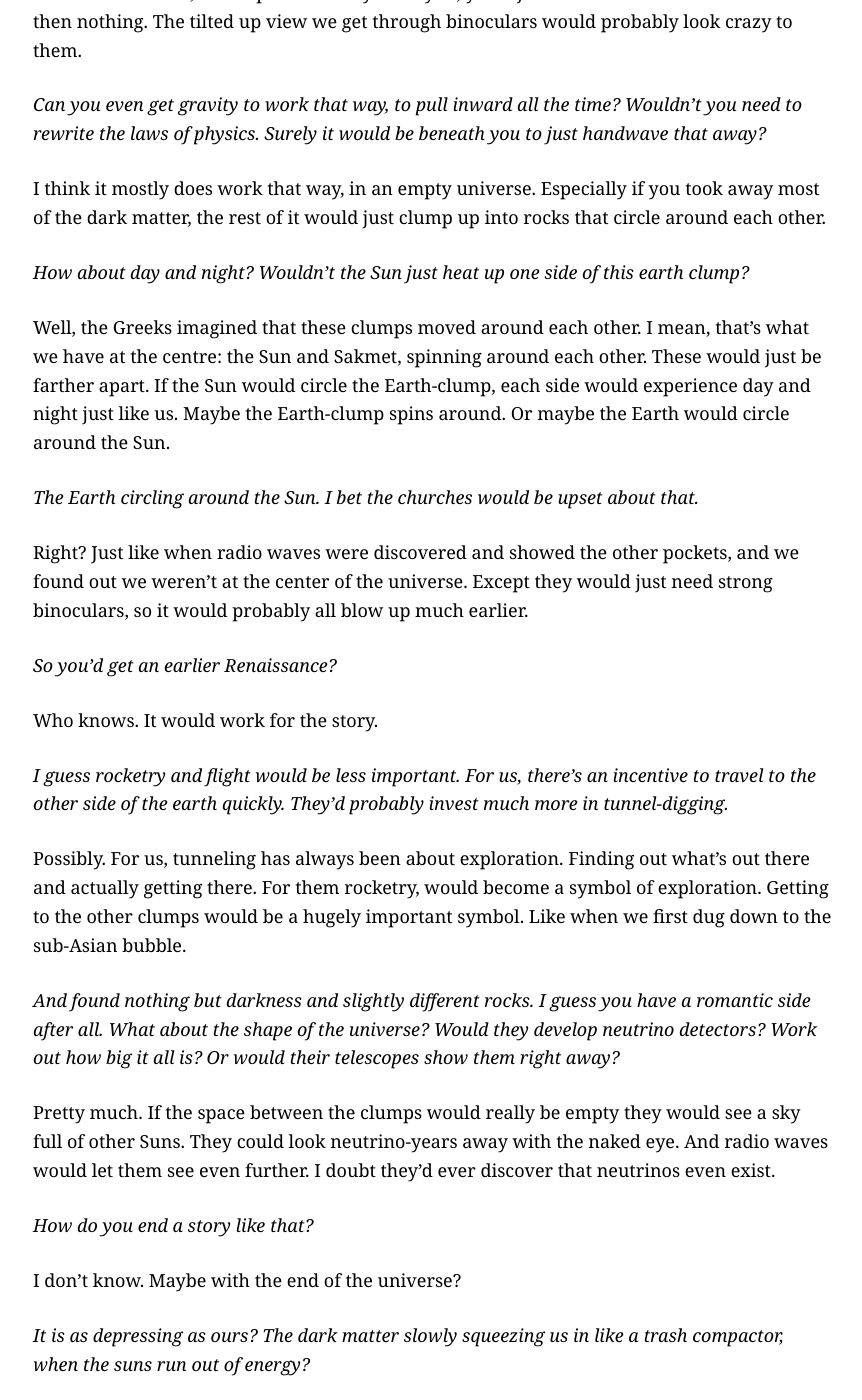
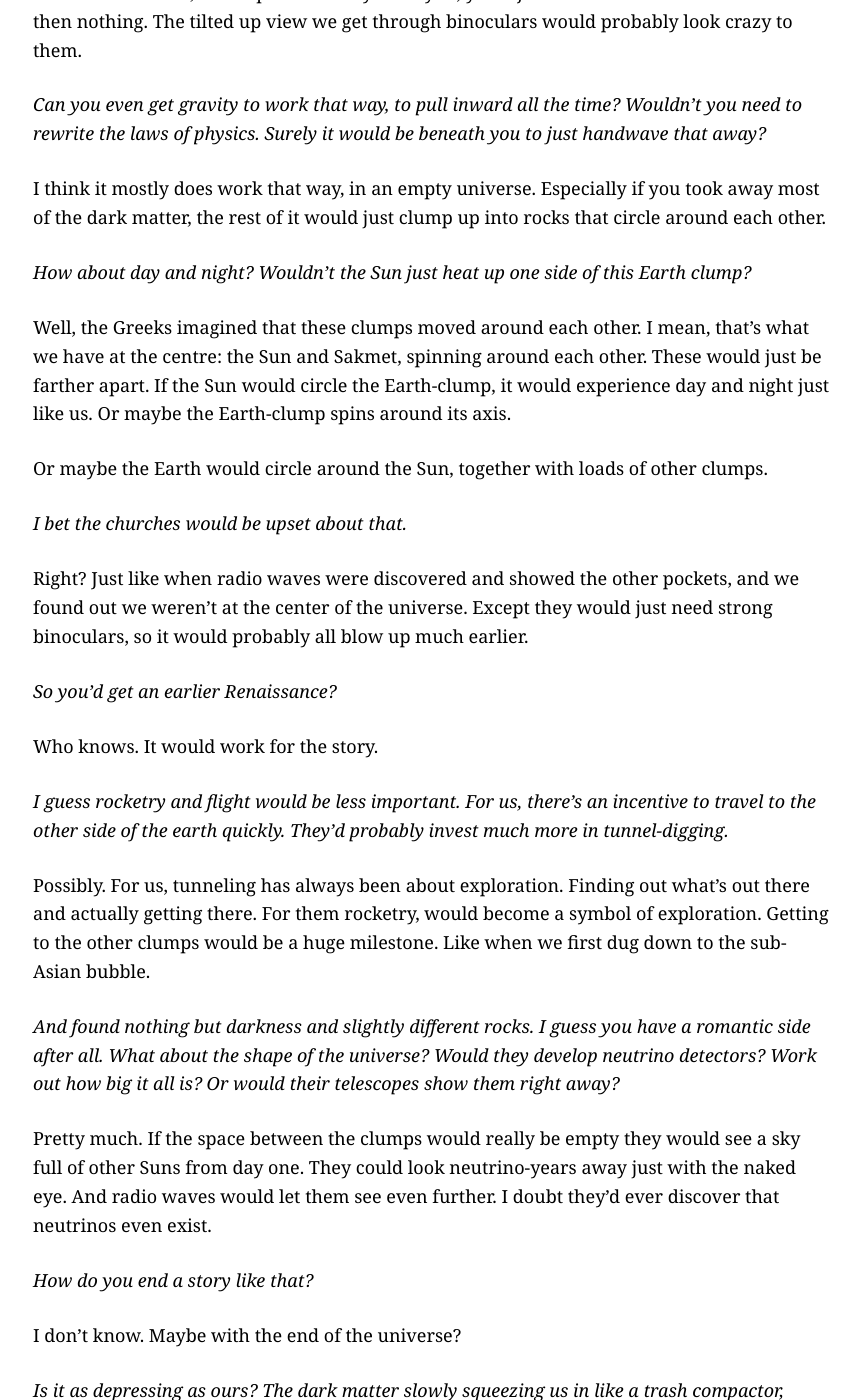
Before and after one commit to pbloem/profane-tmesis, a Jekyll site: the page built from inside-out.md, in a window 1280 px wide and 1400 px high, scrolled down 640 px. Shown: the whole window, without its empty margins (207-1069 px from the left). Built offline with Jekyll 4.4.1, drawn with Linux system fonts in a browser that asks for light colours; our own code applies the rules of GitHub Pages for plain Markdown files; some of the changed text lies outside the part shown.

Commit message:
Work in progress

```diff
--- a/inside-out.md
+++ b/inside-out.md
@@ -1,5 +1,9 @@
 ---
-title:  Inside out
+title: "Inside out"
+
+summary: "That's what some of the early Greeks thought the world looked like. A big sphere floating around in empty space. With other spheres around it. "
+
+image: "https://www.caveofthemounds.com/wp-content/uploads/2016/12/candlelitcave2011.jpg"
 ---
 
 # Inside out
@@ -20,11 +24,13 @@
 
 I think it mostly does work that way, in an empty universe. Especially if you took away most of the dark matter, the rest of it would just clump up into rocks that circle around each other.
 
-_How about day and night? Wouldn't the Sun just heat up one side of this earth clump?_
+_How about day and night? Wouldn't the Sun just heat up one side of this Earth clump?_
 
-Well, the Greeks imagined that these clumps moved around each other. I mean, that's what we have at the centre: the Sun and Sakmet, spinning around each other. These would just be farther apart. If the Sun would circle the Earth-clump, each side would experience day and night just like us. Maybe the Earth-clump spins around. Or maybe the Earth would circle around the Sun.
+Well, the Greeks imagined that these clumps moved around each other. I mean, that's what we have at the centre: the Sun and Sakmet, spinning around each other. These would just be farther apart. If the Sun would circle the Earth-clump, it would experience day and night just like us. Or maybe the Earth-clump spins around its axis.
 
-_The Earth circling around the Sun. I bet the churches would be upset about that._
+Or maybe the Earth would circle around the Sun, together with loads of other clumps.
+
+_I bet the churches would be upset about that._
 
 Right? Just like when radio waves were discovered and showed the other pockets, and we found out we weren't at the center of the universe. Except they would just need strong binoculars, so it would probably all blow up much earlier.
 
@@ -34,16 +40,16 @@
 
 _I guess rocketry and flight would be less important. For us, there's an incentive to travel to the other side of the earth quickly. They'd probably invest much more in tunnel-digging._
 
-Possibly. For us, tunneling has always been about exploration. Finding out what's out there and actually getting there. For them rocketry, would become a symbol of exploration. Getting to the other clumps would be a hugely important symbol. Like when we first dug down to the sub-Asian bubble.
+Possibly. For us, tunneling has always been about exploration. Finding out what's out there and actually getting there. For them rocketry, would become a symbol of exploration. Getting to the other clumps would be a huge milestone. Like when we first dug down to the sub-Asian bubble.
 
 _And found nothing but darkness and slightly different rocks. I guess you have a romantic side after all. What about the shape of the universe? Would they develop neutrino detectors? Work out how big it all is? Or would their telescopes show them right away?_
 
-Pretty much. If the space between the clumps would really be empty they would see a sky full of other Suns. They could look neutrino-years away with the naked eye. And radio waves would let them see even further. I doubt they'd ever discover that neutrinos even exist.
+Pretty much. If the space between the clumps would really be empty they would see a sky full of other Suns from day one. They could look neutrino-years away just with the naked eye. And radio waves would let them see even further. I doubt they'd ever discover that neutrinos even exist.
 
 _How do you end a story like that?_
 
 I don't know. Maybe with the end of the universe?
 
-_It is as depressing as ours? The dark matter slowly squeezing us in like a trash compactor, when the suns run out of energy?_
+_Is it as depressing as ours? The dark matter slowly squeezing us in like a trash compactor, when the suns run out of energy?_
 
 Pretty much. All these clumps would be like specks of foam circling the drain. Eventually everything would collapse into one big clump. It's no more stable than the real universe. At least not in my story.
```
Also changed, not shown: a-week-in-the-life-of.md (+1 -1 lines), love-these-mixd-souls.md (+6 -1 lines), voodo-economics.md (+6 -1 lines).
